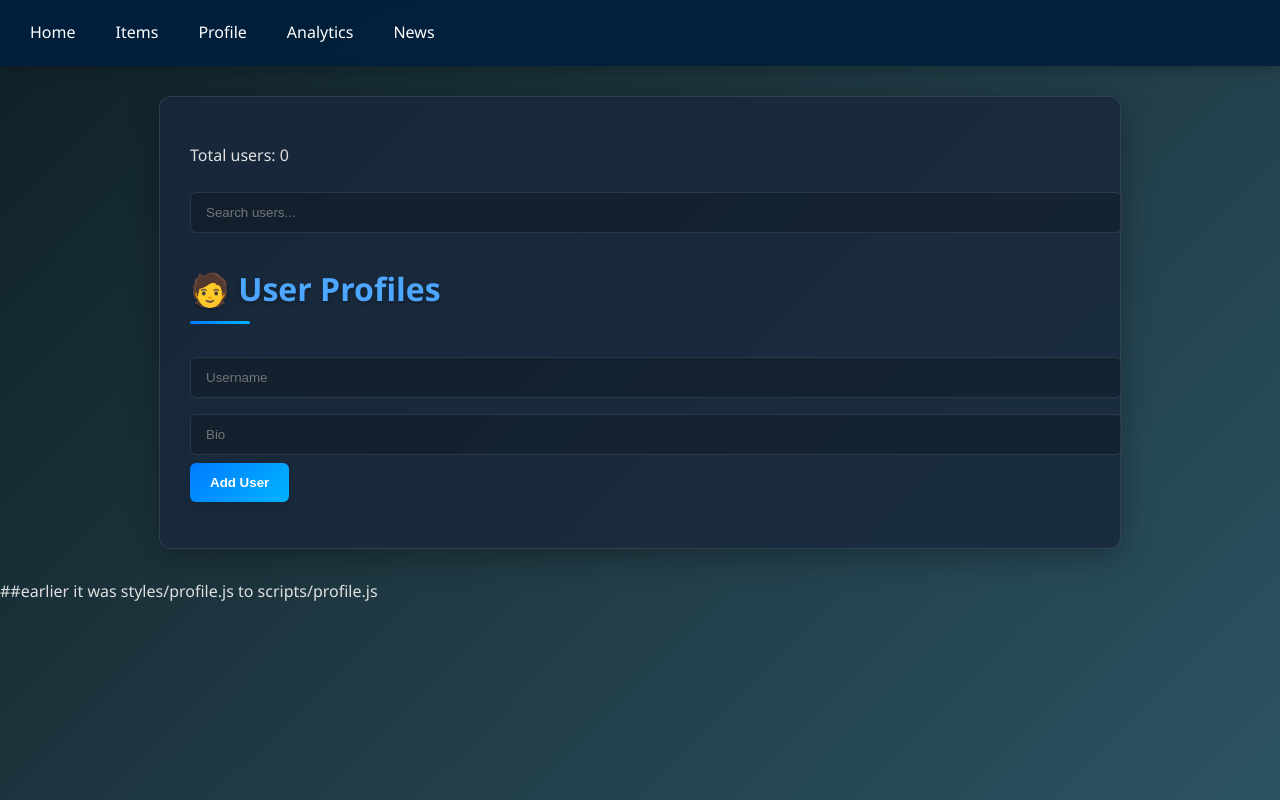
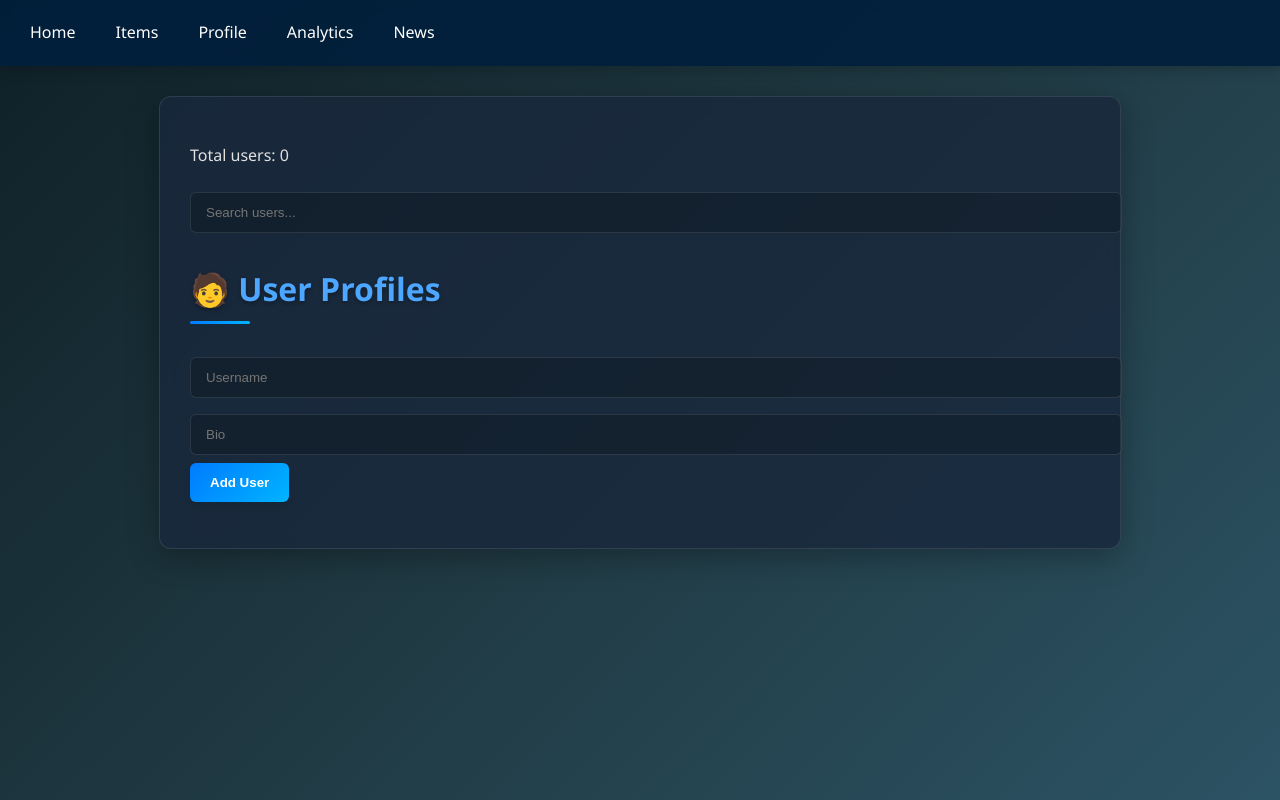
Before and after one commit to namanaggarwal76/ISS-lab12, a plain HTML site: page frontend/profile.html in a window 1280 px wide. Drawn offline with Linux system fonts and the light colour scheme; no server answers.

Commit message:
Update profile.html

```diff
--- a/frontend/profile.html
+++ b/frontend/profile.html
@@ -26,6 +26,6 @@
     <ul id="userList"></ul>
   </div>
 
-  <script src="scripts/profile.js"></script> ##earlier it was styles/profile.js to scripts/profile.js
+  <script src="scripts/profile.js"></script> <!--earlier it was styles/profile.js to scripts/profile.js-->
 </body>
 </html>
```
